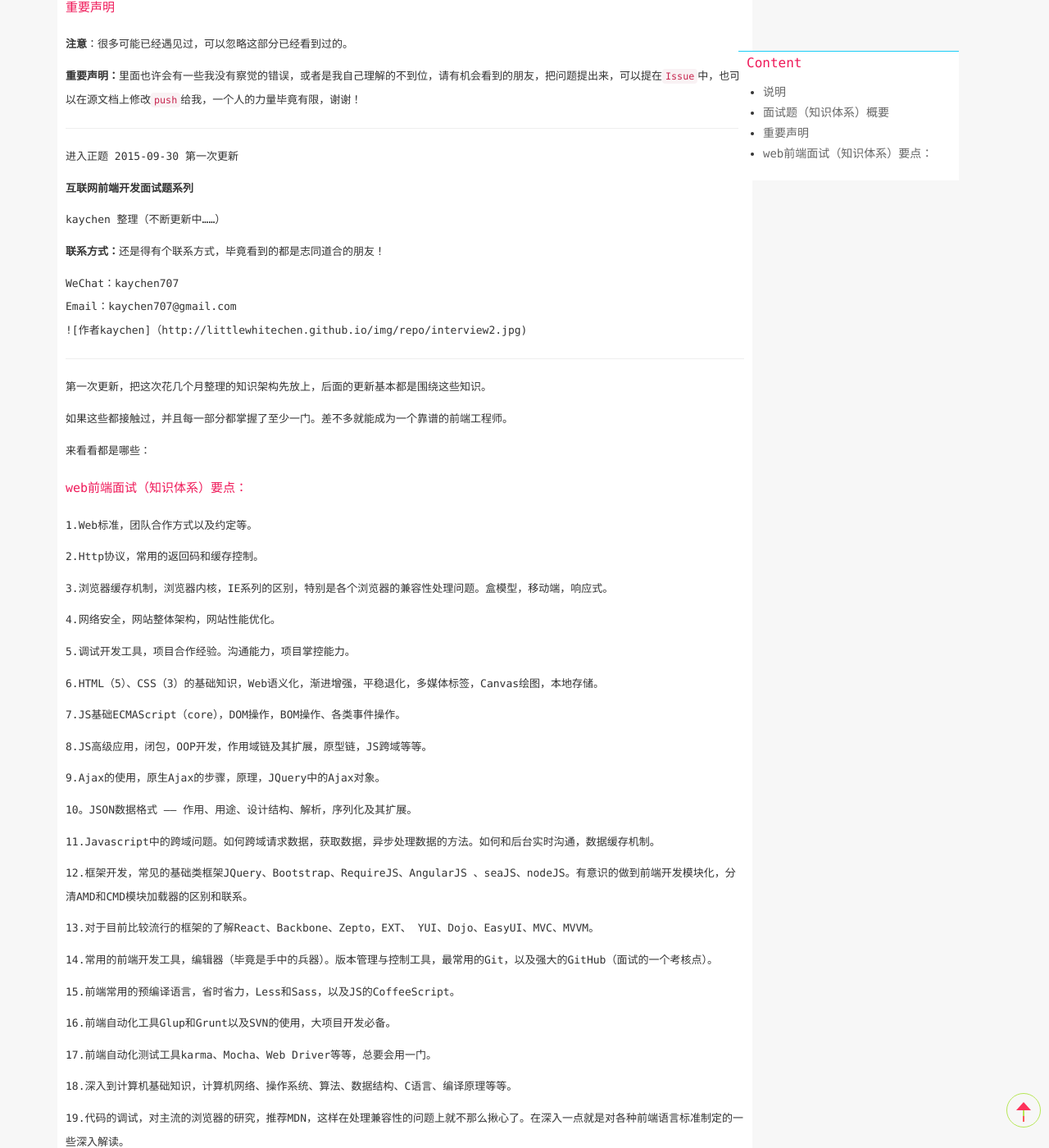
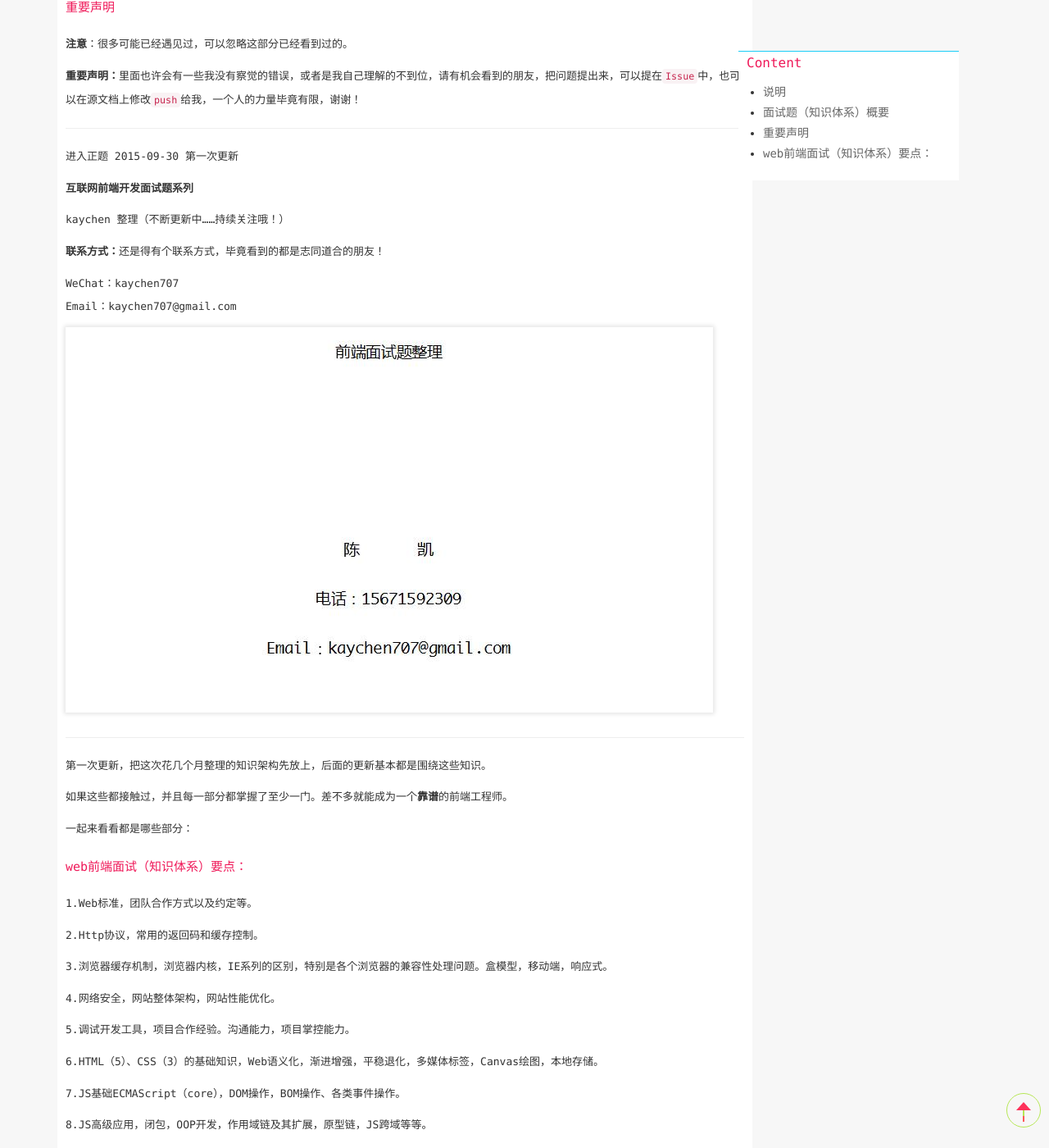
Before and after one commit to LittlewhiteChen/LittlewhiteChen.github.io, a Jekyll site: the page built from _posts/2015-09-30-或许是史上最全的前端面试要点大集合，陆续整理了几个月（成果）.md, in a window 1280 px wide and 1400 px high, scrolled down 1137 px. Shown: the whole window at 82% size. Built offline with Jekyll 4.4.1, drawn with Linux system fonts in a browser that asks for light colours; nearby versions of some CDN libraries; comment, search, counter and statistics services are not loaded; a style sheet for code colours, icons or effects is not loaded; some of the changed text lies outside the part shown.

Commit message:
面试题

```diff
--- a/_posts/2015-09-30-或许是史上最全的前端面试要点大集合，陆续整理了几个月（成果）.md
+++ b/_posts/2015-09-30-或许是史上最全的前端面试要点大集合，陆续整理了几个月（成果）.md
@@ -26,6 +26,7 @@ excerpt: 史上最全的前端面试题，面试经验。
 
 
 ----------
+
 ## 面试题（知识体系）概要
 
 平时时间比较紧，也没有多少时间来写一些自己每天学习前端的知识。就是写了，由于自己现在水平有限，也说不出多少新意和深入的原理性东西。
@@ -52,13 +53,13 @@ excerpt: 史上最全的前端面试题，面试经验。
 
 **互联网前端开发面试题系列**
 
-kaychen 整理（不断更新中……）
+kaychen 整理（不断更新中……持续关注哦！）
 
 **联系方式：**还是得有个联系方式，毕竟看到的都是志同道合的朋友！
 
 WeChat：kaychen707
 Email：kaychen707@gmail.com
-![作者kaychen]（http://littlewhitechen.github.io/img/repo/interview2.jpg)
+![作者kaychen](http://littlewhitechen.github.io/img/repo/interview2.jpg)
 
 
 
@@ -66,9 +67,9 @@ Email：kaychen707@gmail.com
 
 第一次更新，把这次花几个月整理的知识架构先放上，后面的更新基本都是围绕这些知识。
 
-如果这些都接触过，并且每一部分都掌握了至少一门。差不多就能成为一个靠谱的前端工程师。
+如果这些都接触过，并且每一部分都掌握了至少一门。差不多就能成为一个**靠谱**的前端工程师。
 
-来看看都是哪些：
+一起来看看都是哪些部分：
 
 ## web前端面试（知识体系）要点：
 
@@ -112,3 +113,10 @@ Email：kaychen707@gmail.com
 19.代码的调试，对主流的浏览器的研究，推荐MDN，这样在处理兼容性的问题上就不那么揪心了。在深入一点就是对各种前端语言标准制定的一些深入解读。
 
 20、对前端设计模式的研究，深刻理解面向对象的思想，掌握几种常用的设计原则。
+
+
+怎么样？都掌握了么？差不多都要接触并掌握，因为工作中会需要的。
+
+--------
+
+下次更新第一个部分：Web标准的系列面试知识点。
```
